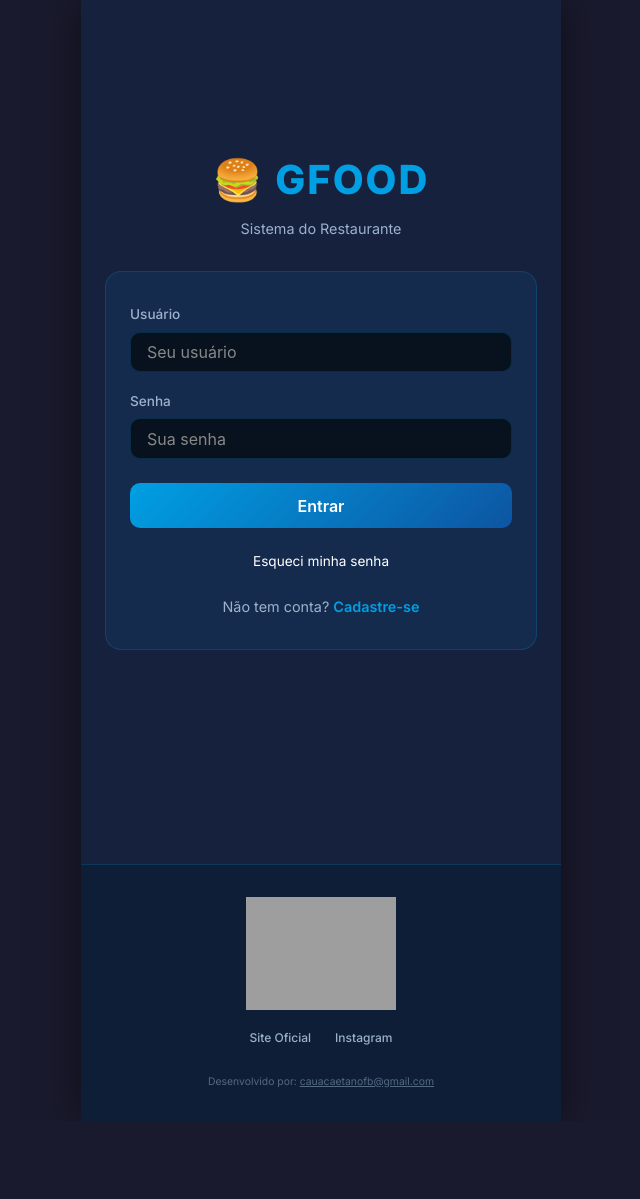
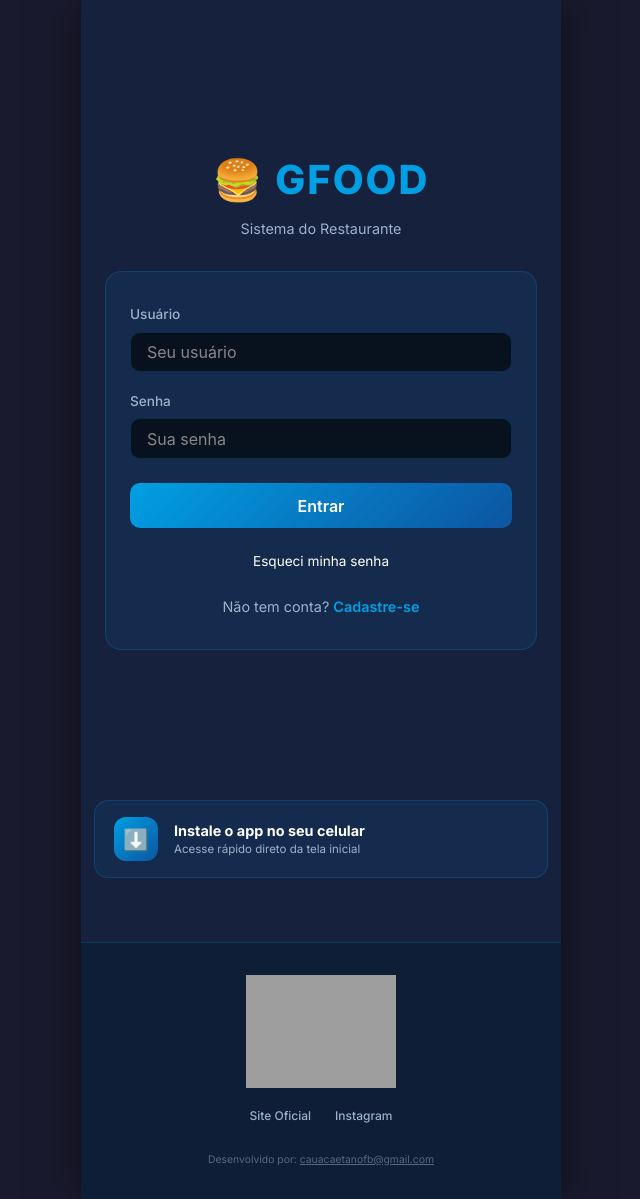
Before and after one commit to cauacaetanofb/projeto_restaurante, a Django app: page / in a window 1280 px wide. Shown: the whole page, without its empty margins (319-959 px from the left). Before the commit the page ends 1121 px from the top, so only its background shows below. Run offline with Django 5.2, Linux system fonts and the light colour scheme; grey boxes are pictures that could not be loaded.

Commit message:
Tornei o app instalável

```diff
--- a/gfood/urls.py
+++ b/gfood/urls.py
@@ -2,9 +2,14 @@ from django.contrib import admin
 from django.urls import path, include
 from django.conf import settings
 from django.conf.urls.static import static
+from django.views.static import serve
 from accounts import views as accounts_views
+import os
 
 urlpatterns = [
+    # PWA: Service Worker e Manifest precisam ficar na raiz
+    path('sw.js', serve, {'document_root': os.path.join(settings.BASE_DIR, 'static'), 'path': 'sw.js'}, name='sw'),
+    path('manifest.json', serve, {'document_root': os.path.join(settings.BASE_DIR, 'static'), 'path': 'manifest.json'}, name='manifest'),
     path('admin/', admin.site.urls),
     path('', accounts_views.login_view, name='home'),
     path('login/', accounts_views.login_view, name='login'),
--- a/static/css/custom.css
+++ b/static/css/custom.css
@@ -867,6 +867,69 @@ select.input,
 }
 .btn-hamburger:hover { background: rgba(255,255,255,0.05); }
 
+/* ========= Install Banner (PWA) ========= */
+.install-banner {
+    padding: 0 0.8rem;
+    margin-bottom: 0.5rem;
+}
+
+.btn-install {
+    display: flex;
+    align-items: center;
+    gap: 1rem;
+    width: 100%;
+    background: var(--bg-surface);
+    border: 1px solid var(--border);
+    border-radius: 14px;
+    padding: 1rem 1.2rem;
+    cursor: pointer;
+    transition: border-color 0.2s, background 0.2s;
+    text-decoration: none;
+}
+
+.btn-install:hover {
+    border-color: var(--primary);
+    background: var(--bg-card);
+}
+
+.btn-install:active {
+    transform: scale(0.98);
+}
+
+.install-icon {
+    display: flex;
+    align-items: center;
+    justify-content: center;
+    width: 44px;
+    height: 44px;
+    background: linear-gradient(135deg, var(--primary), var(--primary-dark));
+    border-radius: 12px;
+    font-size: 1.3rem;
+    flex-shrink: 0;
+}
+
+.install-text {
+    display: flex;
+    flex-direction: column;
+    text-align: left;
+}
+
+.install-text .install-title {
+    color: var(--text-primary);
+    font-size: 0.9rem;
+    font-weight: 700;
+    font-family: 'Inter', sans-serif;
+    line-height: 1.2;
+}
+
+.install-text .install-sub {
+    color: var(--text-secondary);
+    font-size: 0.72rem;
+    font-weight: 400;
+    font-family: 'Inter', sans-serif;
+    margin-top: 0.15rem;
+}
+
 /* ========= Footer ========= */
 .app-footer {
     background: var(--bg-card);
--- a/static/js/base.js
+++ b/static/js/base.js
@@ -32,3 +32,56 @@ async function apiFetch(url, options = {}) {
     }
     return data;
 }
+
+// ========= PWA: Service Worker + Install Prompt =========
+
+// Registra o Service Worker
+if ('serviceWorker' in navigator) {
+    navigator.serviceWorker.register('/sw.js')
+        .then(reg => console.log('SW registrado:', reg.scope))
+        .catch(err => console.log('SW falhou:', err));
+}
+
+// Captura o evento de instalação do navegador
+let deferredPrompt = null;
+
+window.addEventListener('beforeinstallprompt', (e) => {
+    // Impede o mini-banner padrão do Chrome
+    e.preventDefault();
+    // Guarda o evento para usar depois
+    deferredPrompt = e;
+});
+
+// Função chamada quando o usuário clica no botão "Instale o app"
+function installApp() {
+    if (!deferredPrompt) {
+        // Fallback para navegadores que não suportam o prompt nativo
+        showToast('Abra o menu do navegador e toque em "Adicionar à tela inicial"');
+        return;
+    }
+    // Dispara o prompt nativo de instalação
+    deferredPrompt.prompt();
+    deferredPrompt.userChoice.then(result => {
+        if (result.outcome === 'accepted') {
+            showToast('App instalado com sucesso! 🎉');
+        }
+        deferredPrompt = null;
+        const banner = document.getElementById('install-banner');
+        if (banner) banner.style.display = 'none';
+    });
+}
+
+// Esconde o botão se o app já estiver instalado (modo standalone)
+window.addEventListener('appinstalled', () => {
+    const banner = document.getElementById('install-banner');
+    if (banner) banner.style.display = 'none';
+    deferredPrompt = null;
+});
+
+// Se já está rodando como app instalado, esconde o botão
+if (window.matchMedia('(display-mode: standalone)').matches || window.navigator.standalone) {
+    document.addEventListener('DOMContentLoaded', () => {
+        const banner = document.getElementById('install-banner');
+        if (banner) banner.style.display = 'none';
+    });
+}
--- a/templates/base.html
+++ b/templates/base.html
@@ -5,10 +5,16 @@
     <meta charset="UTF-8">
     <meta name="viewport" content="width=device-width, initial-scale=1.0, maximum-scale=1.0, user-scalable=no">
     <title>{% block title %}GFood{% endblock %}</title>
+    <!-- PWA Meta Tags -->
+    <meta name="theme-color" content="#009fe3">
+    <meta name="apple-mobile-web-app-capable" content="yes">
+    <meta name="apple-mobile-web-app-status-bar-style" content="black-translucent">
     <link rel="preconnect" href="https://fonts.googleapis.com">
     <link href="https://fonts.googleapis.com/css2?family=Inter:wght@400;500;600;700;800&display=swap" rel="stylesheet">
     <link rel="stylesheet" href="https://cdn.jsdelivr.net/npm/bulma@0.9.4/css/bulma.min.css">
     {% load static %}
+    <link rel="manifest" href="/manifest.json">
+    <link rel="apple-touch-icon" href="{% static 'images/icon-192.png' %}">
     <link rel="stylesheet" href="{% static 'css/custom.css' %}">
     {% block extra_head %}{% endblock %}
 </head>
@@ -17,10 +23,20 @@
     <div class="app-wrapper">
         {% block content %}{% endblock %}
 
+        <!-- Botão Instalar PWA -->
+        <div id="install-banner" class="install-banner">
+            <button id="btn-install" class="btn-install" onclick="installApp()">
+                <span class="install-icon">⬇️</span>
+                <div class="install-text">
+                    <span class="install-title">Instale o app no seu celular</span>
+                    <span class="install-sub">Acesse rápido direto da tela inicial</span>
+                </div>
+            </button>
+        </div>
+
         <!-- GFood Footer -->
         <footer class="app-footer">
             <div class="footer-content">
-                <!-- A imagem será referenciada em static/images/logo-guriri.png -->
                 <img src="{% static 'images/logo-guriri.png' %}" alt="Guriri Beach Acqua Park" class="footer-logo"
                     onerror="this.style.display='none'">
                 <div class="footer-links">
```
Also changed, not shown: static/sw.js (added, +40 -0 lines), static/images/icon-192.png (added), static/images/icon-512.png (added), static/manifest.json (added), 1 other file.
